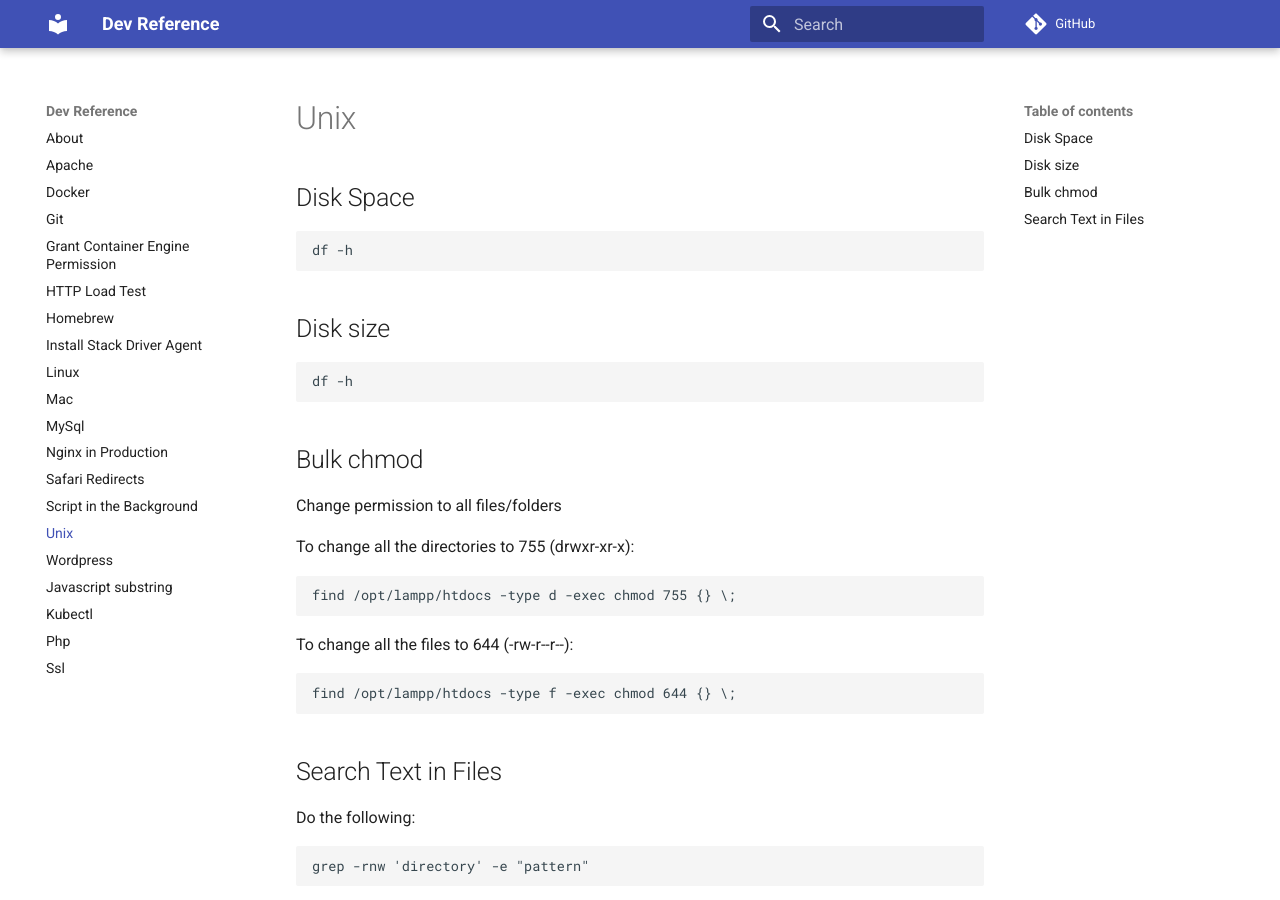
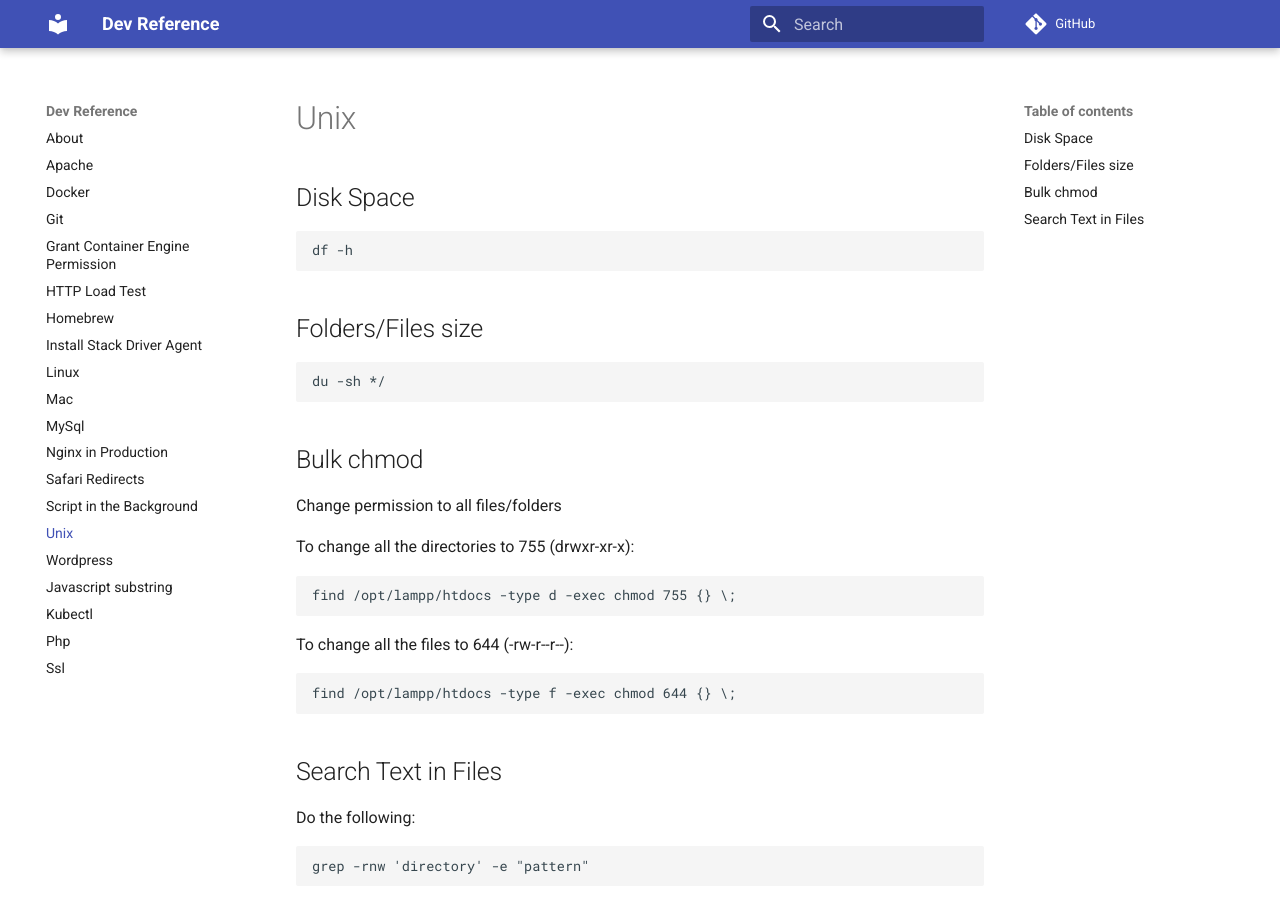
Before and after one commit to STIKO/devreference, an MkDocs documentation site: the page built from docs/Unix.md, in a window 1280 px wide and 900 px high. Built offline with MkDocs 1.6.1 and Material for MkDocs 9.7.7, drawn with Linux system fonts in a browser that asks for light colours; comment, search, counter and statistics services are not loaded.

Commit message:
Update Unix

````diff
--- a/docs/Unix.md
+++ b/docs/Unix.md
@@ -2,9 +2,9 @@
 ```bash
 df -h
 ```
-##Disk size
+##Folders/Files size
 ```bash
-df -h
+du -sh */
 ```
 ##Bulk chmod
 Change permission to all files/folders
````
